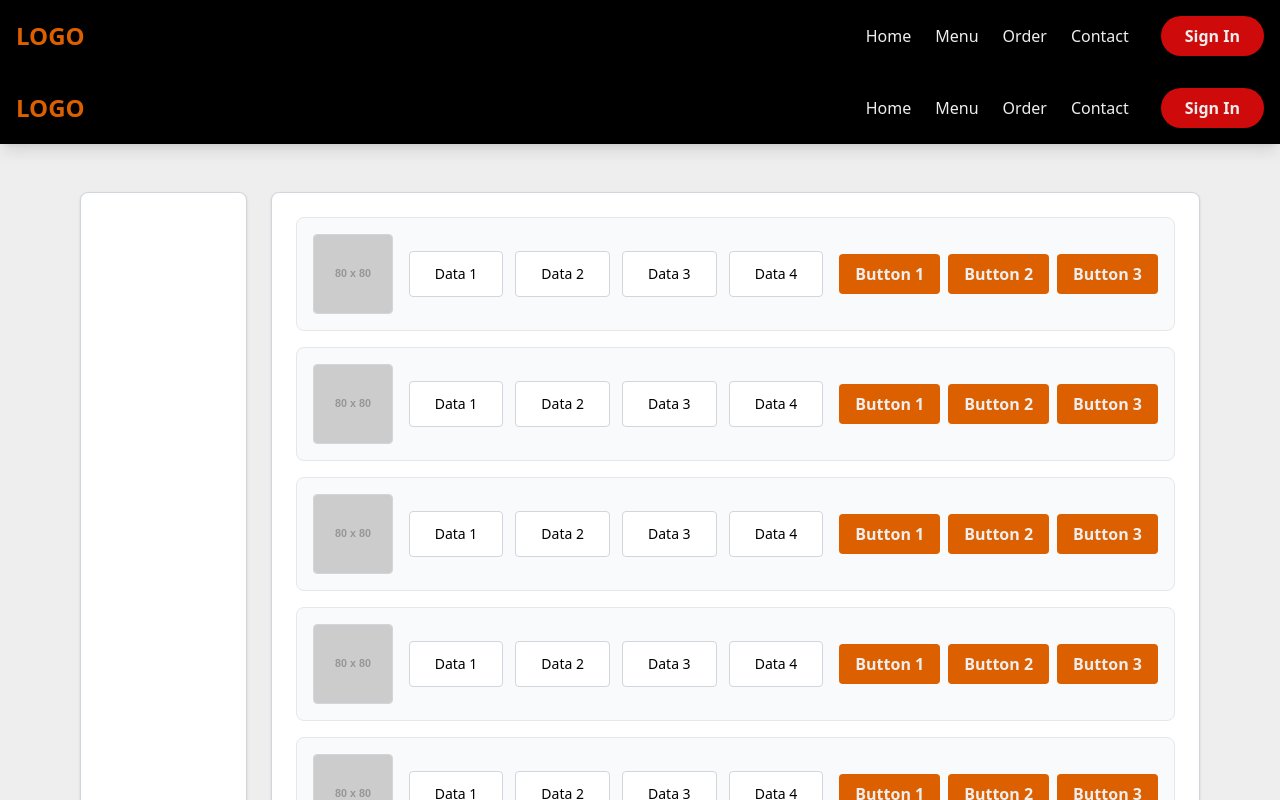
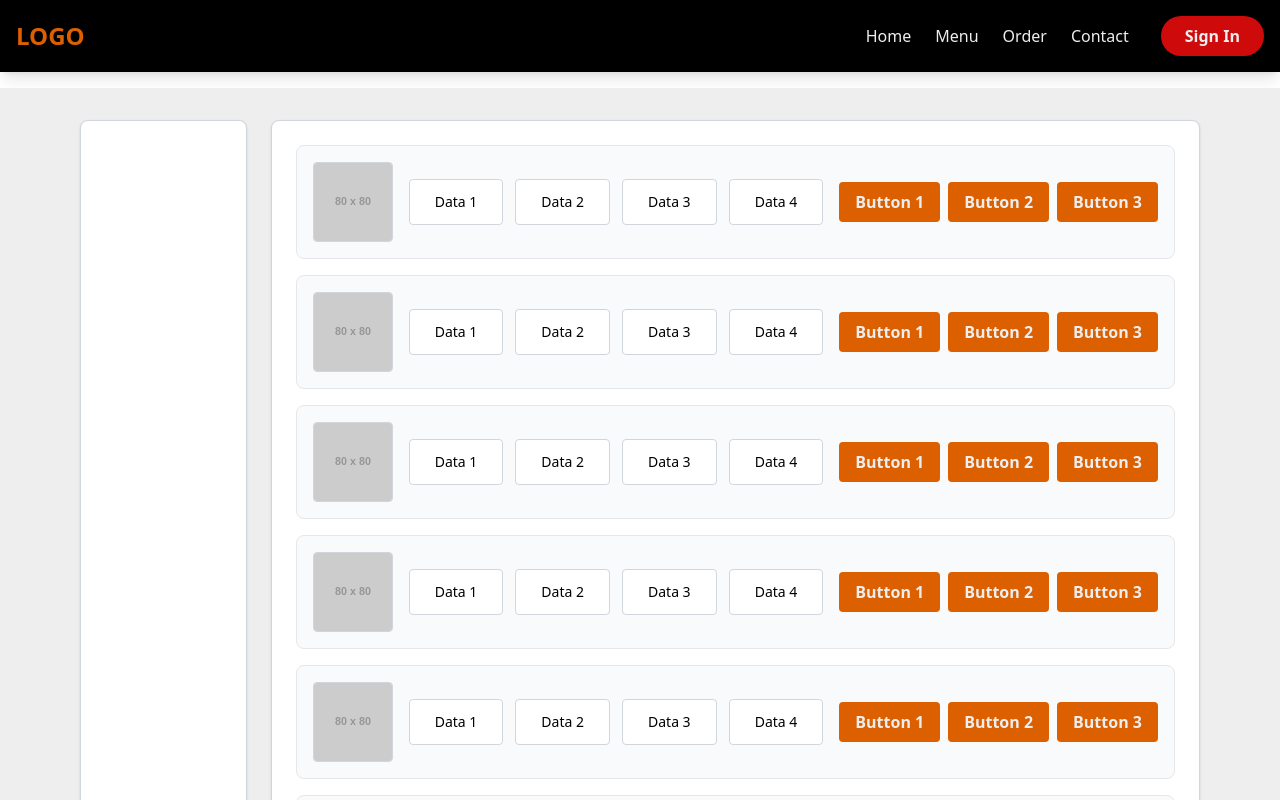
Before and after one commit to pipatpongzosp-lgtm/groupprojectsprint2, a React (Vite) app in the folder react-app-starter-main/: page / in a window 1280 px wide. Shown: the top 800 px of the page. Built offline with nearby package versions, Linux system fonts and the light colour scheme; a web font is replaced by a local one.

Commit message:
fixerror

```diff
--- a/react-app-starter-main/src/component/Buttonmenu.jsx
+++ b/react-app-starter-main/src/component/Buttonmenu.jsx
@@ -1,5 +1,4 @@
 import React, { useState } from 'react';
-import Navbarmenu from './Navbarmenu';
 
 const DataRow = ({ rowId, imageUrl, data1, data2, data3, data4, onButton1, onButton2, onButton3 }) => {
   return (
@@ -119,7 +118,6 @@ const Buttonmenu = () => {
 
   return (
     <div className="min-h-screen bg-neutral">
-      <Navbarmenu />
       <main className="p-4 md:p-8 lg:px-20 max-w-screen mx-auto mt-4 mb-8">
         <div className="grid grid-cols-1 lg:grid-cols-12 gap-6">
           {/* Left Box (Empty) */}
```
